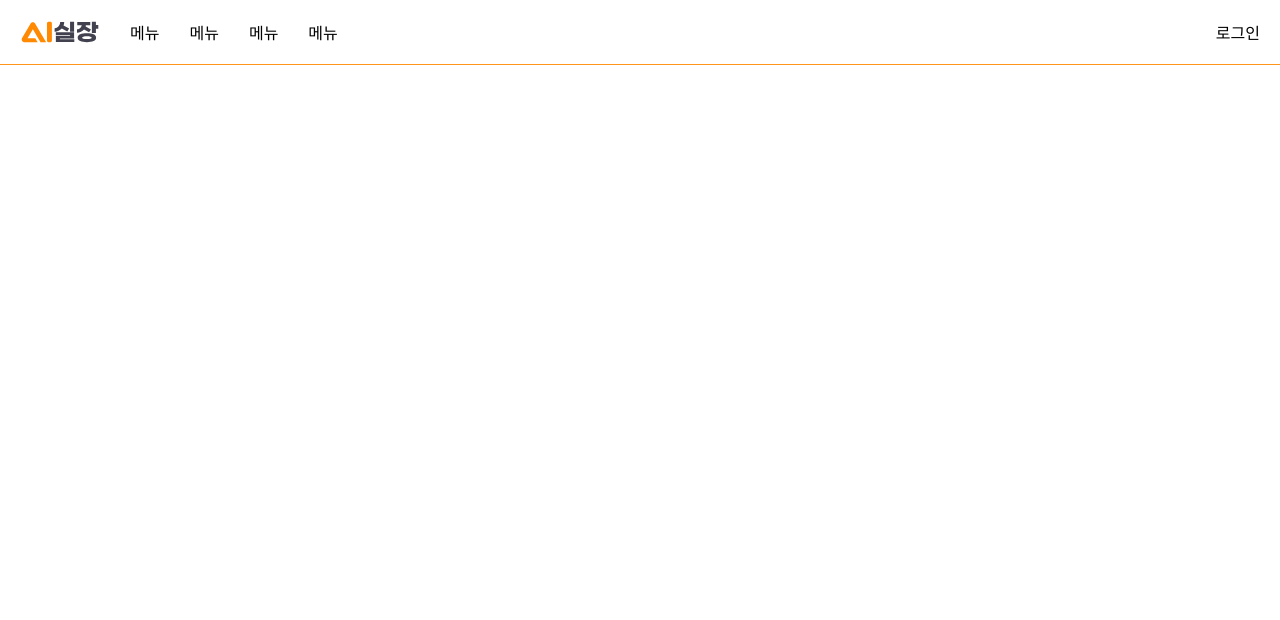
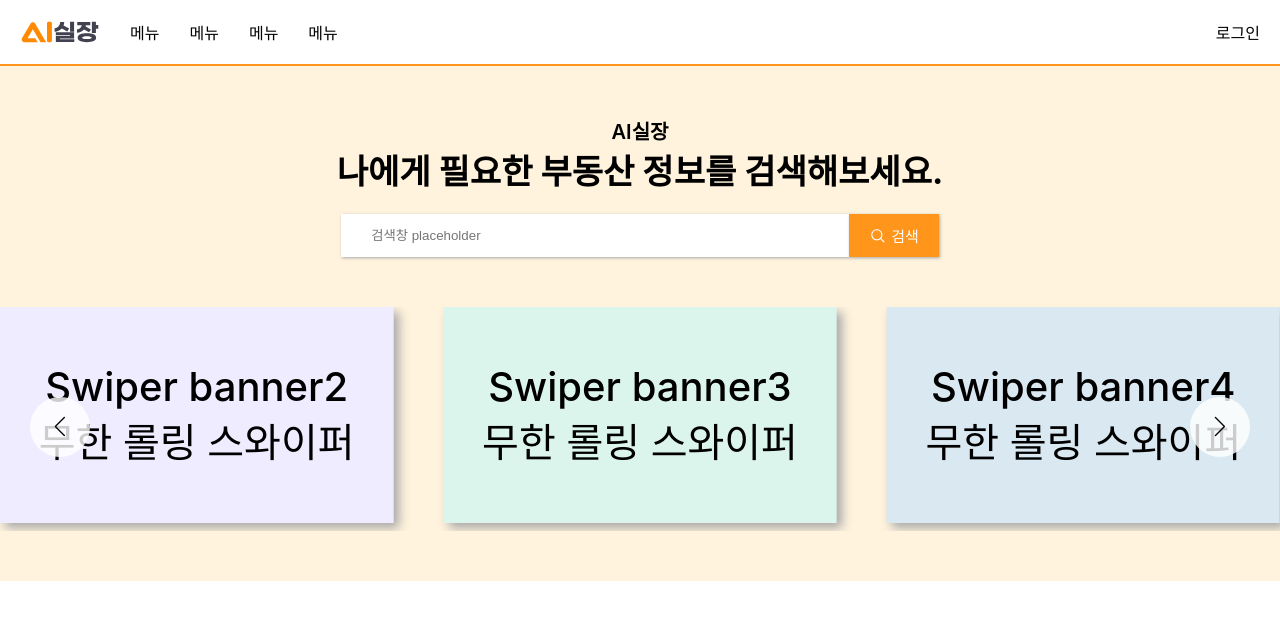
Before and after one commit to cartoonpoet/TheBiz, a React (Create React App) app: page / in a window 1280 px wide. Shown: the top 620 px of the page. Built offline with nearby package versions, Linux system fonts and the light colour scheme.

Commit message:
feat: 섹션1 영역 구현

```diff
--- a/package.json
+++ b/package.json
@@ -10,10 +10,12 @@
     "@types/node": "^16.18.115",
     "@types/react": "^18.3.12",
     "@types/react-dom": "^18.3.1",
+    "classnames": "^2.5.1",
     "react": "^18.3.1",
     "react-dom": "^18.3.1",
     "react-scripts": "5.0.1",
     "sass": "^1.80.3",
+    "swiper": "^11.1.14",
     "typescript": "^4.9.5",
     "web-vitals": "^2.1.4",
     "zustand": "^5.0.0"
--- /dev/null
+++ b/src/entities/search/ui/index.tsx
@@ -0,0 +1,15 @@
+import React from "react";
+import style from './style.module.css'
+import SearchIcon from 'assets/image/icon_search_wh.svg'
+
+const Search = () => {
+    return (
+        <div className={style.wrapper}>
+            <input type="text" placeholder='검색창 placeholder' className={style.inputBox}/>
+            <button className={style.searchBtn}>
+                <img src={SearchIcon} alt="SearchIcon" className={style.searchIcon}/>검색
+            </button>
+        </div>
+    )
+}
+export default Search
--- /dev/null
+++ b/src/entities/search/ui/style.module.css
@@ -0,0 +1,31 @@
+.wrapper{
+    display: flex;
+    flex-direction: row;
+    justify-content: center;
+    margin-top: 20px;
+}
+.wrapper .inputBox{
+    padding: 14px 30px;
+    border: none;
+    outline: none;
+    box-shadow: 1px 1px 3px #a7a7a7;
+    width: 35dvw;
+}
+.wrapper .searchBtn{
+    background-color: #ff951a;
+    color:white;
+    display: flex;
+    flex-direction: row;
+    justify-content: center;
+    align-items: center;
+    gap: 4px;
+    border: none;
+    box-shadow: 1px 1px 3px #a7a7a7;
+    cursor: pointer;
+    font-size: 15px;
+    font-weight: 500;
+    padding: 0 20px;
+}
+.wrapper .searchBtn .searchIcon{
+    width: 18px;
+}
--- /dev/null
+++ b/src/entities/slide/ui/buttonStyle.css
@@ -0,0 +1,23 @@
+.swiper-button-prev, .swiper-button-next{
+    background-color: rgba(255, 255, 255, 0.8);
+    width: 60px;
+    height: 60px;
+    border-radius: 100%;
+    display: flex;
+    justify-content: center;
+    align-items: center;
+
+}
+
+.swiper-button-prev{
+    margin-left: 20px;
+}
+.swiper-button-next{
+    margin-right: 20px;
+}
+
+.swiper-button-next:after,
+.swiper-button-prev:after {
+    font-size: 20px; /* Adjust arrow size */
+    font-weight: 400; /* Adjust font weight if needed */
+}
--- /dev/null
+++ b/src/entities/slide/ui/index.tsx
@@ -0,0 +1,34 @@
+import 'swiper/css';
+import 'swiper/css/navigation';
+import {Navigation, Autoplay} from 'swiper/modules';
+import React from "react";
+import style from './style.module.css'
+import {Swiper, SwiperSlide} from 'swiper/react';
+import './buttonStyle.css'
+import cn from 'classnames'
+
+const Slide = () => {
+
+    return (
+        <Swiper
+            style={{
+                '--swiper-navigation-color': 'black',
+            }}
+            slidesPerView={3}
+            spaceBetween={50}
+            autoplay={{delay: 4500, disableOnInteraction: false}}
+            loop
+            navigation
+            modules={[Navigation, Autoplay]}
+            className={style.swiper}
+        >
+            <SwiperSlide className={cn(style.swiperSlide, style.slide1)}>Swiper banner1<br/>무한 롤링 스와이퍼</SwiperSlide>
+            <SwiperSlide className={cn(style.swiperSlide, style.slide2)}>Swiper banner2<br/>무한 롤링 스와이퍼</SwiperSlide>
+            <SwiperSlide className={cn(style.swiperSlide, style.slide3)}>Swiper banner3<br/>무한 롤링 스와이퍼</SwiperSlide>
+            <SwiperSlide className={cn(style.swiperSlide, style.slide4)}>Swiper banner4<br/>무한 롤링 스와이퍼</SwiperSlide>
+        </Swiper>
+
+    )
+};
+
+export default Slide
--- /dev/null
+++ b/src/entities/slide/ui/style.module.css
@@ -0,0 +1,30 @@
+.swiper {
+    width: 100%;
+    margin-top: 50px;
+    height: 28dvh;
+    display: flex;
+    flex-direction: row;
+    gap: 10px;
+}
+
+.swiperSlide {
+    display: flex;
+    justify-content: center;
+    align-items: center;
+    font-weight: 500;
+    font-size: 40px;
+    box-shadow: 5px 5px 10px #a7a7a7;
+    height: 27dvh;
+}
+.slide1{
+    background-color: #ffe1e1;
+}
+.slide2{
+    background-color: #f0ecff;
+}
+.slide3{
+    background-color: #dcf5ec;
+}
+.slide4{
+    background-color: #d9e8f1;
+}
--- a/src/pages/home/index.tsx
+++ b/src/pages/home/index.tsx
@@ -1,9 +1,15 @@
 import React from "react";
 import Header from "../../widgets/header";
-import {useHomePageStore} from './model/useHomePageStore'
+import style from './style.module.css'
+import SearchSection from "../../widgets/searchSection";
 
 const Home = () => {
-    return <div><Header/></div>
+    return (
+        <div className={style.container}>
+            <Header/>
+            <SearchSection/>
+        </div>
+    )
 };
 
 export default Home
--- /dev/null
+++ b/src/pages/home/style.module.css
@@ -0,0 +1,4 @@
+.container {
+    display: flex;
+    flex-direction: column;
+}
--- a/src/widgets/header/index.tsx
+++ b/src/widgets/header/index.tsx
@@ -1,12 +1,12 @@
 import React from "react";
-import style from './header.module.css'
+import style from './style.module.css'
 import Logo from '../../shared/ui/logo'
 import Menu from "../../entities/menu/ui";
 import {useHomePageStore} from 'pages/home/model/useHomePageStore'
 
 const Header = () => {
     const {menuList} = useHomePageStore();
-    console.log(menuList)
+
     return (
         <div className={style.wrapper}>
             <div className={style.left}>
--- a/src/widgets/header/header.module.css
+++ b/src/widgets/header/style.module.css
@@ -3,7 +3,7 @@
   flex-direction: row;
   padding: 20px;
   justify-content: space-between;
-  border-bottom: 1px solid #ff951a;
+  border-bottom: 2px solid #ff951a;
 }
 .left{
   display: flex;
--- /dev/null
+++ b/src/widgets/searchSection/index.tsx
@@ -0,0 +1,16 @@
+import React from "react";
+import style from './style.module.css'
+import Search from "../../entities/search/ui";
+import Slide from "../../entities/slide/ui";
+const SearchSection = () => {
+    return (
+        <div className={style.container}>
+            <div className={style.subTitle}>AI실장</div>
+            <div className={style.title}>나에게 필요한 부동산 정보를 검색해보세요.</div>
+            <Search/>
+            <Slide/>
+        </div>
+    )
+};
+
+export default SearchSection
--- /dev/null
+++ b/src/widgets/searchSection/style.module.css
@@ -0,0 +1,14 @@
+.container{
+    display: flex;
+    flex-direction: column;
+    background-color: #fff3dd;
+    padding: 50px 0;
+}
+.container .subTitle{
+    font-weight: 600;
+    font-size: 20px;
+}
+.container .title{
+    font-weight: bold;
+    font-size: 34px;
+}
```
Also changed, not shown: 1 other file (tests, documents, lock files or other folders).
